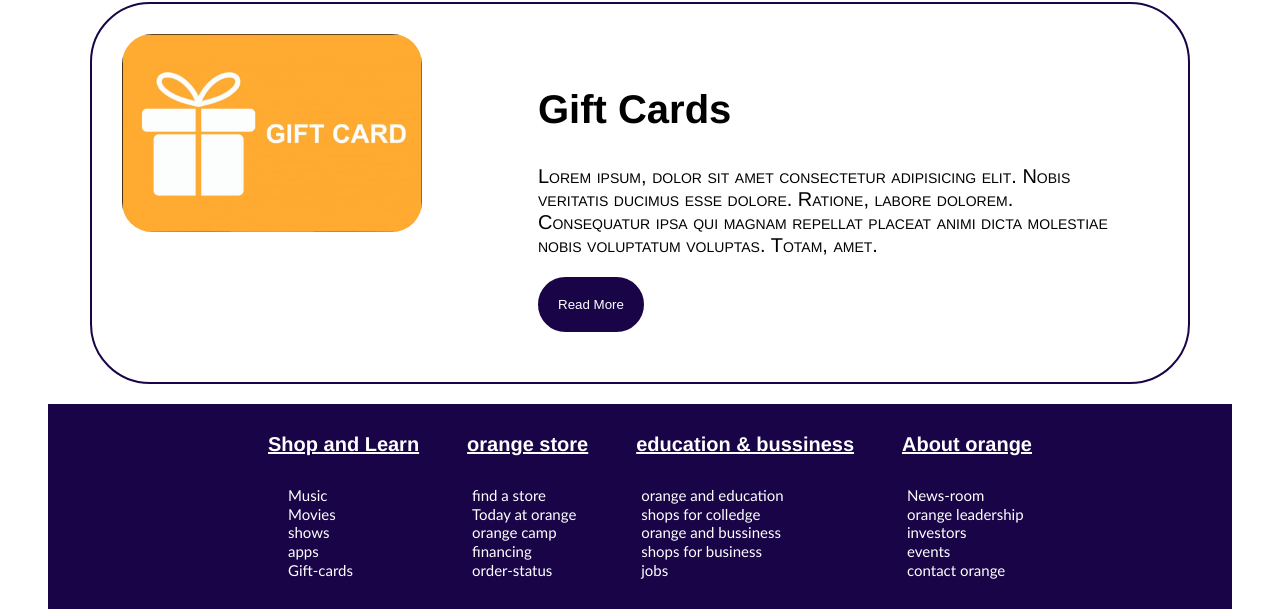
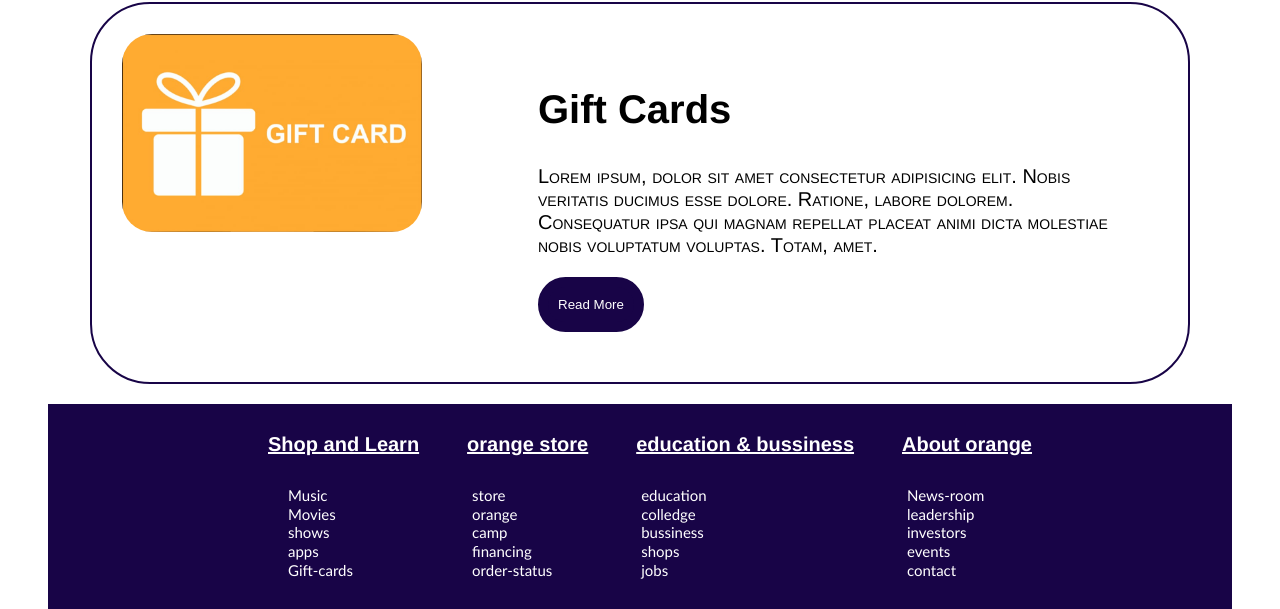
Before and after one commit to ritesh-bhaiya/MusicWeb, a plain HTML site: page index.html in a window 1280 px wide. Shown: the part 3217-3826 px from the top of the page. Drawn offline with Linux system fonts and the light colour scheme.

Commit message:
Update index.html

```diff
--- a/index.html
+++ b/index.html
@@ -106,6 +106,7 @@
         </div>
       </section>
     </main>
+
     <div class="footer">
       <div>
         <h3 style="margin-left:20px;">Shop and Learn</h3>
@@ -128,13 +129,13 @@
       <div>
         <h3 style="margin-left:35px;" >orange store</h3>
         <ul>
-          find a store
+         store
         </ul>
         <ul>
-          Today at orange
+        orange
         </ul>
         <ul>
-          orange camp
+         camp
         </ul>
         <ul>
           financing
@@ -146,16 +147,16 @@
       <div>
         <h3 style="margin-left:35px;" >education & bussiness</h3>
         <ul>
-          orange and education
+          education
         </ul>
         <ul>
-          shops for colledge
+          colledge
         </ul>
         <ul>
-          orange and bussiness
+          bussiness
         </ul>
         <ul>
-          shops for business
+          shops
         </ul>
         <ul>
           jobs
@@ -167,7 +168,7 @@
           News-room
         </ul>
         <ul>
-          orange leadership
+          leadership
         </ul>
         <ul>
           investors
@@ -176,7 +177,7 @@
           events
         </ul>
         <ul>
-          contact orange
+          contact
         </ul>
       </div>
     </div>
```
